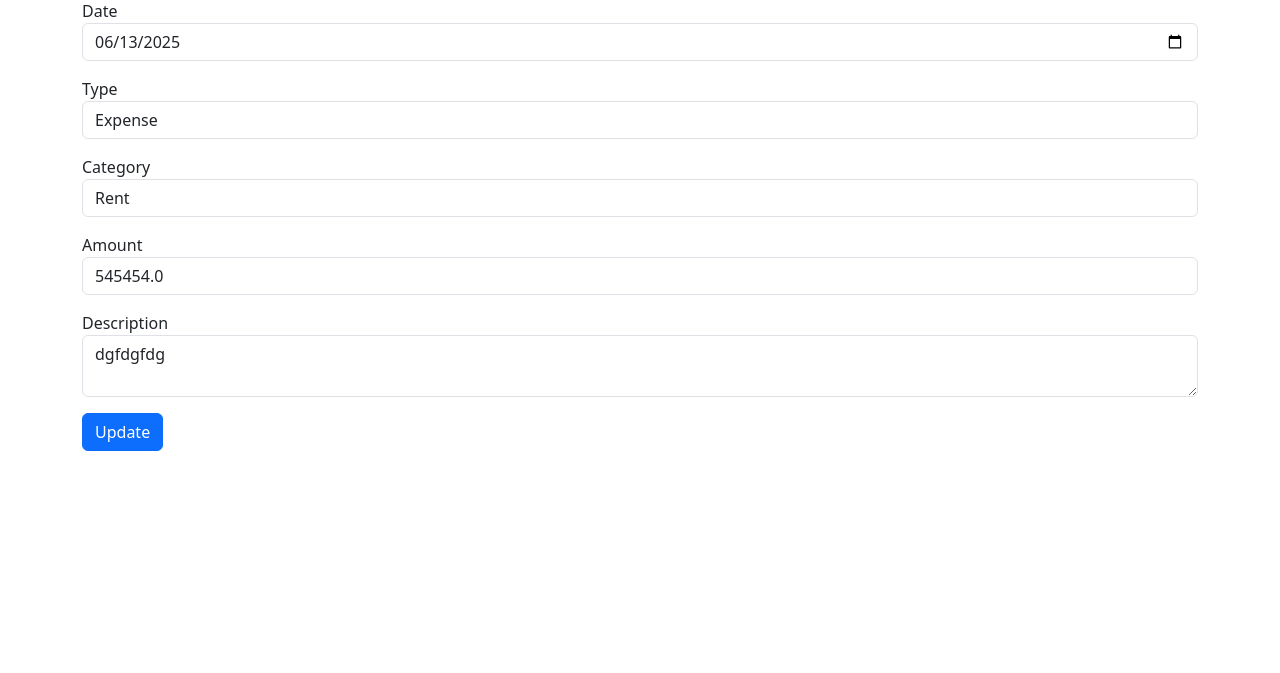
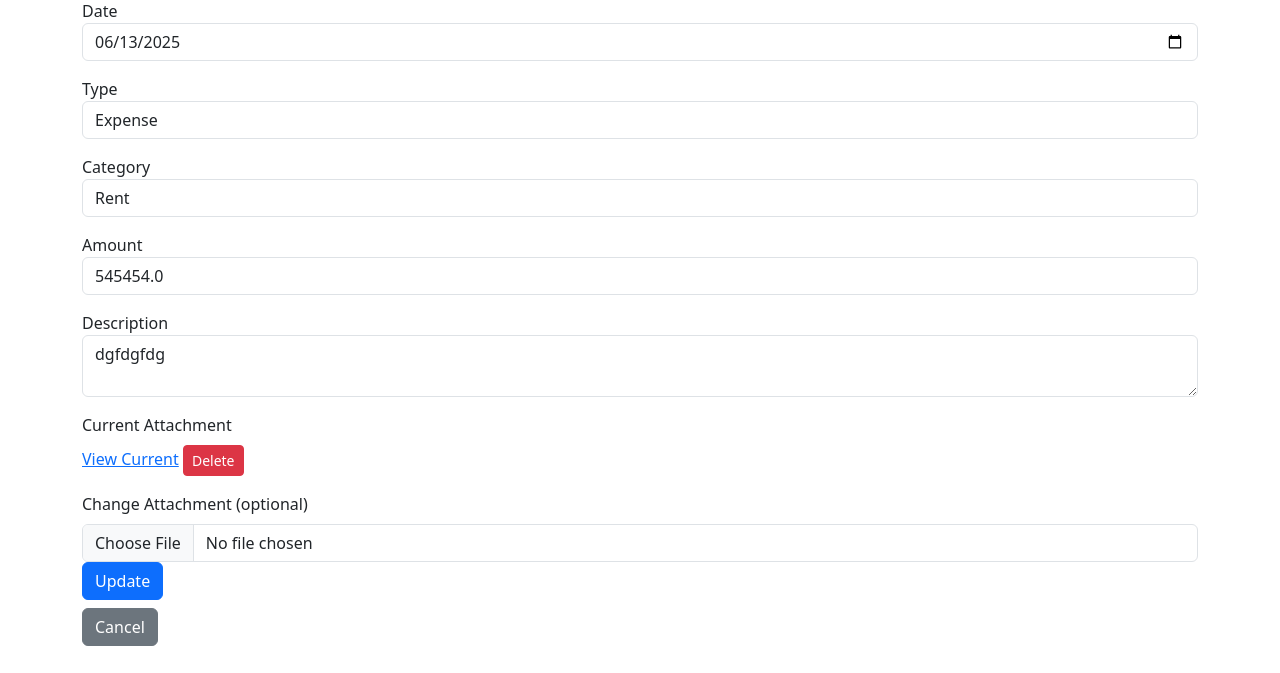
Before and after one commit to KaterynaKon/MyBalance-Finance, a Flask app: page /amend/22 in a window 1280 px wide. Shown: the part 127-800 px from the top of the page. Run offline with Flask 3, Linux system fonts and the light colour scheme; a user stored in the database is signed in; data comes from the database, SQL or seed files in the repository; both versions use the stored data as it was after the commit.

Commit message:
Added the ability to delete attachments when editing with confirmation

```diff
--- a/app.py
+++ b/app.py
@@ -175,6 +175,11 @@ def delete(id):
 
     conn=get_db_conn()
     c=conn.cursor()
+    transaction=c.execute('SELECT attachment FROM transactions WHERE id=? AND user_id=?', (id,session['user_id'])).fetchone()
+    if transaction and transaction['attachment']:
+         file_path=os.path.join(app.config['UPLOAD_FOLDER'], transaction['attachment'])
+         if os.path.exists(file_path):
+              os.remove(file_path)
     c.execute('DELETE FROM transactions WHERE id=? AND user_id=?', (id,session['user_id']))
     conn.commit()
     conn.close()
@@ -182,38 +187,69 @@ def delete(id):
 
 @app.route('/confirm_delete/<int:id>')
 def confirm_delete(id):
-     return render_template('confirm_delete.html', id=id)
+    target=request.args.get('target','record')
+    if target=='attachment':
+          form_action=url_for('delete_attachment',id=id)
+    else:
+         form_action=url_for('delete',id=id)
+    return render_template('confirm_delete.html', id=id, target=target,form_action=form_action)
 
-
-@app.route('/amend/<int:id>', methods=['GET'])
-def amend(id):
+@app.route('/delete_attachment/<int:id>', methods=['POST'])
+def delete_attachment(id):
     if 'user_id' not in session:
         return redirect(url_for('login'))
 
-    conn=get_db_conn()
+    conn = get_db_conn()
+    c = conn.cursor()
+    transaction = c.execute('SELECT attachment FROM transactions WHERE id=? AND user_id=?', (id, session['user_id'])).fetchone()
+    if transaction and transaction['attachment']:
+        file_path = os.path.join(app.config['UPLOAD_FOLDER'], transaction['attachment'])
+        if os.path.exists(file_path):
+            os.remove(file_path)
 
-    line=conn.execute('SELECT * FROM transactions WHERE id=? AND user_id=?', (id, session['user_id'])).fetchone()
-    if line is None:
-         return "Access denied", 403
+    c.execute('UPDATE transactions SET attachment=NULL WHERE id=? AND user_id=?', (id, session['user_id']))
+    conn.commit()
     conn.close()
-    return render_template('edit.html', line=line)
+    return redirect(url_for('update', id=id))
 
-@app.route('/amend/<int:id>', methods=['POST'])
+
+
+@app.route('/amend/<int:id>', methods=['GET','POST'])
 def update(id):
     if 'user_id' not in session:
         return redirect(url_for('login'))
-    new_date=request.form['date']
-    new_ttype=request.form['type']
-    new_category=request.form['category']
-    new_amount=request.form['amount']
-    new_description=request.form['description']
+    conn=get_db_conn()
+    c=conn.cursor()
 
-    conn=get_db_conn()
-    conn.execute('UPDATE transactions SET user_id=?, date=?, type=?, category=?, amount=?, description=? WHERE id=?', (session['user_id'],new_date,new_ttype,new_category,new_amount,new_description, id))
-    conn.commit()
+    transaction=c.execute('SELECT * FROM transactions WHERE id=? AND user_id=?',(id, session['user_id'])).fetchone()
+    if request.method=='POST':
+        new_date=request.form['date']
+        new_ttype=request.form['type']
+        new_category=request.form['category']
+        new_amount=request.form['amount']
+        new_description=request.form['description']
+        new_attachment_file=request.files.get('attachment')
+        filename=transaction['attachment']
+        if new_attachment_file and allowed_file(new_attachment_file.filename):
+            filename=secure_filename(new_attachment_file.filename)
+            new_attachment_file.save(os.path.join(app.config['UPLOAD_FOLDER'], filename))
+        if not new_description.strip():
+            error='Description cannot be empty'
+            income_categories=[...]
+            expense_categories=[...]
+            categories=income_categories if new_ttype=='Income' else expense_categories
+            return render_template('edit.html', error=error, date=new_date,type=new_ttype, category=new_category, amount=new_amount, description=new_description, categories=categories)
+
+
+        c.execute('''
+                  UPDATE transactions SET
+                  date=?, type=?, category=?, amount=?,
+                  description=?, attachment=? WHERE id=? AND user_id=?''',(new_date,new_ttype,new_category,new_amount,new_description,filename,id, session['user_id']))
+        conn.commit()
+        conn.close()
+        return redirect(url_for('dashboard'))
     conn.close()
-    return redirect(url_for('dashboard'))
-
+    return render_template('edit.html', transaction=transaction)
 
 
 
--- a/templates/dashboard.html
+++ b/templates/dashboard.html
@@ -52,8 +52,8 @@
                 {% endif %}
                </td>
             <td >
-                <a href="{{url_for('amend', id=t['id'])}}" class="btn btn-sm btn-warning">Edit</a>
-                <a href="{{ url_for('confirm_delete', id=t['id'])}}" class="btn btn-sm btn-danger">Delete</a>
+                <a href="{{url_for('update', id=t['id'])}}" class="btn btn-sm btn-warning">Edit</a>
+                <a href="{{ url_for('confirm_delete', id=t['id'], target='record')}}" class="btn btn-sm btn-danger">Delete</a>
 
 
             </td>
--- a/templates/edit.html
+++ b/templates/edit.html
@@ -2,33 +2,49 @@
 {% block title %}Add Transaction{% endblock %}
 {% block content %}
 <h2>Edit Transaction</h2>
-<form action="{{url_for('update', id=line['id'])}}"   method="post">
+<form action="{{url_for('update', id=transaction['id'])}}"   method="post" enctype="multipart/form-data">
     <div class="mb-3">
         <label>Date</label>
-        <input type="date" name="datetime" class="form-control" required value="{{line['date']}}">
+        <input type="date" name="date" class="form-control" required value="{{transaction['date']}}">
     </div>
     <div class="mb-3">
         <label>Type</label>
         <select name="type" class="form-control" required>
-            <option value="Income"{% if line['type'] =='Income' %} selected {% endif %}>Income</option>
-            <option value="Expense" {%  if line['type']=='Expense' %} selected {% endif %}>Expense</option>
+            <option value="Income"{% if transaction['type'] =='Income' %} selected {% endif %}>Income</option>
+            <option value="Expense" {%  if transaction['type']=='Expense' %} selected {% endif %}>Expense</option>
         </select>
     </div>
     <div class="mb-3">
         <label>Category</label>
-        <input type="text" name="category" class="form-control" required value="{{line['category']}}">
+        <input type="text" name="category" class="form-control" required value="{{transaction['category']}}">
     </div>
     <div class="mb-3">
         <label>Amount</label>
-        <input type="number" step="0.01" name="amount" class="form-control" required value ="{{ line['amount']}}">
+        <input type="number" step="0.01" name="amount" class="form-control" required value ="{{ transaction['amount']}}">
     </div>
     <div class="mb-3">
         <label>Description</label>
-        <textarea name="description" class="form-control">{{ line['description']}}</textarea>
+        <textarea name="description" class="form-control">{{ transaction['description']}}</textarea>
         {% if error %}
         <p style="color:red">{{error}}</p>
         {% endif %}
     </div>
+
+     <div class="mb-3">
+        <label class="form-label">Current Attachment</label><br>
+        {% if transaction['attachment'] %}
+            <a href ="{{ url_for('static',filename='uploads/'+transaction['attachment'])}}" target="_blank">View Current</a>
+            <a href="{{ url_for('confirm_delete', id=transaction['id'], target='attachment')}}" class="btn btn-sm btn-danger">Delete</a>
+        {% else %}
+            No attachment
+        {% endif %}
+     </div>
+     <div>
+        <label for="attachment" class="form-label">Change Attachment (optional)</label>
+        <input type="file" name="attachment" id='attachment' class="form-control" >
+    </div>
+
     <button type="submit" class="btn btn-primary">Update</button>
 </form>
+<a href="{{ url_for('dashboard')}}" class="btn btn-secondary mt-2">Cancel</a>
 {% endblock %}
```
Also changed, not shown: templates/confirm_delete.html (+14 -5 lines), MyBalance.db, static/uploads/1743358400791.jpg (added).
